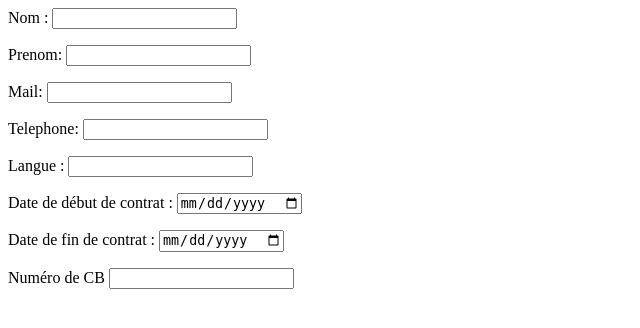
After one commit to Vmorgant/Bouboustore, a PHP site: page /ajoutClient.php in a window 1280 px wide. The commit adds this page. Shown: the top 328 px of the page, without its empty margins (0-640 px from the left). Run offline with PHP 8.4, Linux system fonts and the light colour scheme; tables that the repository leaves empty or names only in its code hold one stand-in row (values such as "Sample post"); a stand-in replaces the project's code that opens the database connection.

Commit message:
Script for adding client

```diff
--- /dev/null
+++ b/ajoutClient.php
@@ -0,0 +1,32 @@
+
+<?php
+	include_once 'connect.php';
+?>
+<html lang="fr">
+		<div>
+				<form action="client.php" method="post">
+                    <p>Nom : <input type="text" name="nom" required /></p>
+                    <p>Prenom: <input type="text" name="prenom" required /></p>
+                    <p>Mail: <input type="email" name="email" required /></p>
+                    <p>Telephone: <input type="tel" name="tel" required /></p>
+                    <p>Langue : <input list="langue" type="text" name="langue" id="langue"></p>
+                        <datalist id="langue">
+                                <?php
+                                    $QueryLangue = "SELECT DISTINCT langue FROM `client`";
+                                    $Langue= $Connect->query($QueryLangue);
+                                    while ($Data = mysqli_fetch_array($Langue) ){
+                                        $i=0;
+                                        echo "<option value='$Data[$i]'>";
+                                        $i++;
+                                    }
+                                ?>
+                        </datalist>
+                    <p>Date de début de contrat : <input type="date" name="dateDebut" required /></p>
+                    <p>Date de fin de contrat : <input type="date" name="dateFin" required /></p>
+                    <p>Numéro de CB <input type="text" name="numCB" /></p>
+				</form>
+		</div>
+</html>
+<?php
+	mysqli_close($Connect);
+?>
--- a/ajoutProduit.php
+++ b/ajoutProduit.php
@@ -3,14 +3,14 @@
 	include_once 'connect.php';
 ?>
 <html lang="fr">
-	<div class="content">
+	<div>
 		<div>
 				<form action="produit.php" method="post">
                     <p>Nom : <input type="text" name="nom" required /></p>
                     <p>Descriptif: <input type="text" name="descriptif" required /></p>
                     <p>Commentaire: <input type="text" name="commentaire" required /></p>
                     <p>Image: <input type="text" name="image" required /></p>
-                    <input list="categorie" type="text" name="choixCategorie" id="choixCategorie" required></p>
+                    <p>Categorie : <input list="categorie" type="text" name="choixCategorie" id="choixCategorie" required></p>
                         <datalist id="categorie">
                                 <?php
                                     $QueryCategorie = "SELECT DISTINCT categorieProduit FROM `categorie`";
```
Also changed, not shown: client.php (added, +34 -0 lines).
